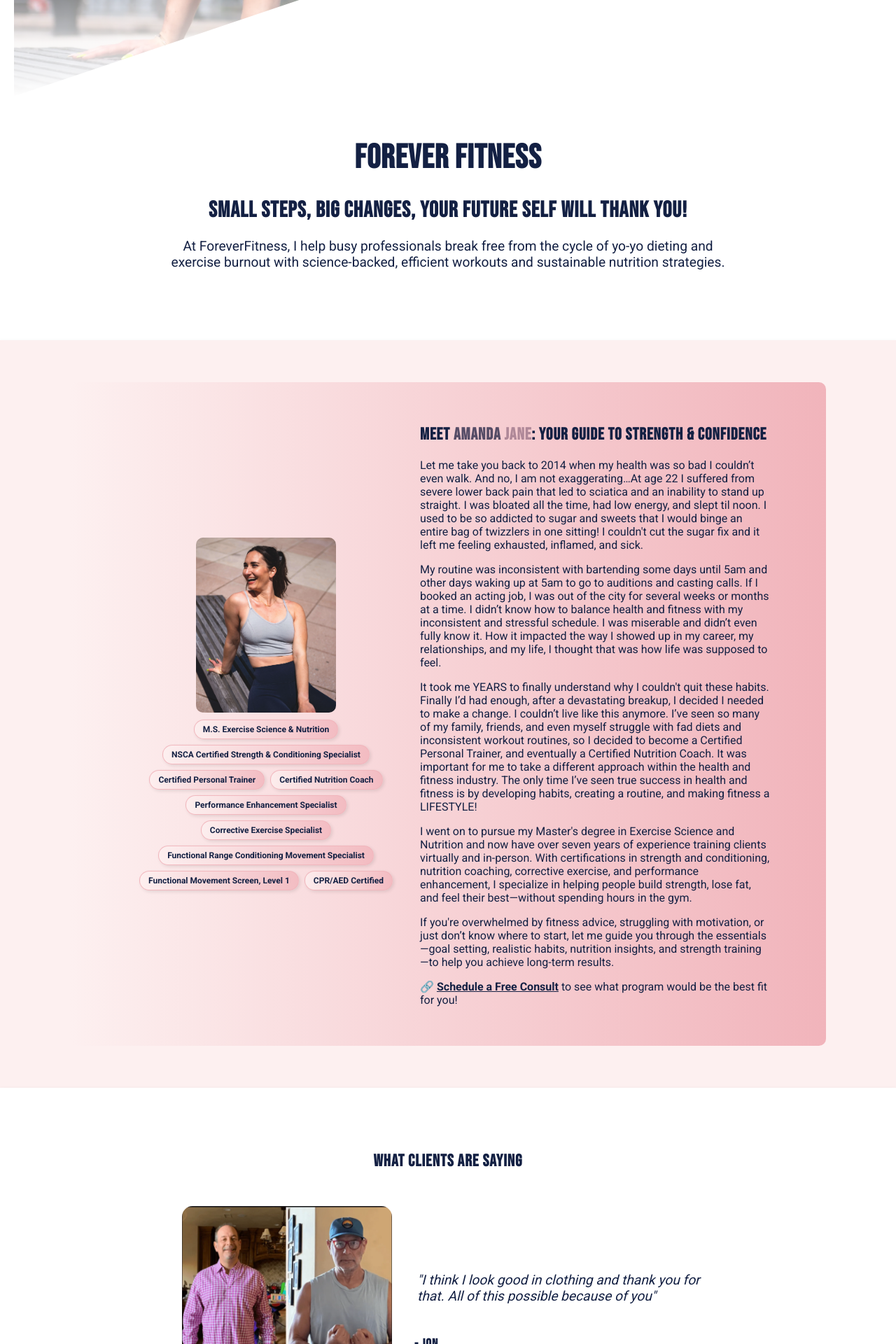
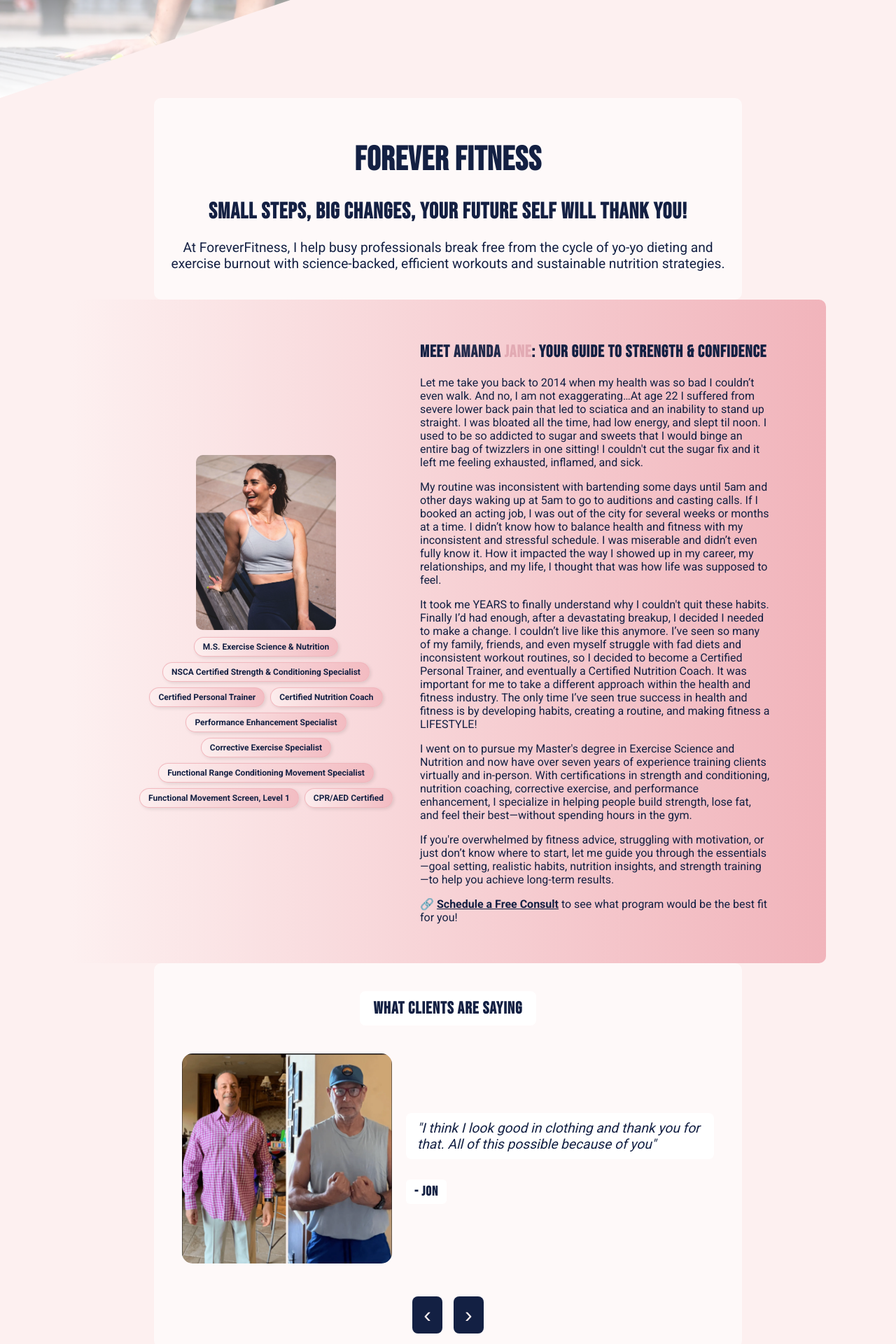
Before and after one commit to Barefootjiggy/TAJ-F, a React (Create React App) app: page / in a window 1280 px wide. Shown: the part 680-2600 px from the top of the page at 70% size. Built offline with nearby package versions, Linux system fonts and the light colour scheme; no server answers.

Commit message:
Framer-motion removal for just css to lighten load Removal of Testimonials page as Carousel does the same thing Logo-spacer add to create room for logo to show above hero section on load

```diff
--- a/src/components/FadeSection/FadeSection.css
+++ b/src/components/FadeSection/FadeSection.css
@@ -1,5 +1,39 @@
 .section {
-padding: 50px 20px;
-max-width: 1200px;
-margin: 0 auto;
+  padding: 60px 20px;
+  max-width: 1200px;
+  margin: 0 auto;
+  box-shadow: 0 1px 6px rgba(0, 0, 0, 0.05);
+  position: relative;
 }
+
+/* Alternating backgrounds */
+.section:nth-of-type(even) {
+  background-color: #fdf0f0;
+}
+
+.section:nth-of-type(odd) {
+  background-color: #ffffff;
+}
+
+@media (max-width: 768px) {
+  .section {
+    padding: 40px 16px;
+  }
+}
+
+@keyframes fadeInUp {
+  from {
+    opacity: 0;
+    transform: translateY(40px);
+  }
+  to {
+    opacity: 1;
+    transform: translateY(0);
+  }
+}
+
+.fade-in-section {
+  opacity: 0;
+  animation: fadeInUp 1s ease-out forwards;
+  z-index: 1;
+}
--- a/src/components/FadeSection/FadeSection.tsx
+++ b/src/components/FadeSection/FadeSection.tsx
@@ -1,37 +1,47 @@
-import React, { forwardRef } from 'react';
-import { motion } from 'framer-motion';
+import React, { forwardRef, useRef, useState, useEffect } from 'react';
 
 interface SectionProps {
   id: string;
   children: React.ReactNode;
 }
 
-// Define animation variants
-const fadeInVariant = {
-  hidden: { opacity: 0, y: 40 },
-  visible: {
-    opacity: 1,
-    y: 0,
-    transition: {
-      duration: 1,
-      ease: 'easeOut',
-    },
-  },
-};
+const Section = forwardRef<HTMLElement, SectionProps>(({ id, children }, ref) => {
+  const localRef = useRef<HTMLElement | null>(null);
+  const [isVisible, setIsVisible] = useState(id === 'home'); // Make hero section visible immediately
 
-const Section = forwardRef<HTMLElement, SectionProps>(({ id, children }, ref) => {
+  useEffect(() => {
+    if (id === 'home') return;
+
+    const element = (ref as React.RefObject<HTMLElement>)?.current || localRef.current;
+    if (!element) return;
+
+    const observer = new IntersectionObserver(
+      ([entry]) => {
+        if (entry.isIntersecting) {
+          setIsVisible(true);
+        }
+      },
+      { threshold: 0.2 }
+    );
+
+    observer.observe(element);
+    return () => observer.unobserve(element);
+  }, [ref, id]);
+
+  const sectionClass = `section${id !== 'home' && isVisible ? ' fade-in-section' : ''}`;
+
   return (
-    <motion.section
+    <section
       id={id}
-      ref={ref}
-      className="section"
-      initial="hidden"
-      whileInView="visible"
-      viewport={{ once: true, amount: 0.2 }}
-      variants={fadeInVariant}
+      ref={(node) => {
+        localRef.current = node;
+        if (typeof ref === 'function') ref(node);
+        else if (ref) (ref as React.MutableRefObject<HTMLElement | null>).current = node;
+      }}
+      className={sectionClass}
     >
       {children}
-    </motion.section>
+    </section>
   );
 });
 
--- a/src/components/LogoBanner/LogoBanner.css
+++ b/src/components/LogoBanner/LogoBanner.css
@@ -7,7 +7,7 @@
   flex-direction: column;
   align-items: center;
   justify-content: center;
-  height: auto;
+  height: 100px;
   box-shadow: none !important;
   border-bottom: none;
   animation: fadeInDown 1s ease-out;
--- a/src/components/TestimonialCarousel/TestimonialCarousel.tsx
+++ b/src/components/TestimonialCarousel/TestimonialCarousel.tsx
@@ -1,6 +1,5 @@
 import { useCallback, useEffect, useState } from 'react';
 import useEmblaCarousel from 'embla-carousel-react';
-import { motion } from 'framer-motion';
 import './TestimonialCarousel.css';
 
 const testimonials = [
@@ -35,15 +34,8 @@
   }, [emblaApi, onSelect]);
 
   return (
-    <motion.div
-      className="testimonial-container"
-      initial={{ opacity: 0, y: 30 }}
-      whileInView={{ opacity: 1, y: 0 }}
-      transition={{ duration: 1.2, delay: 0.2, ease: 'easeOut' }}
-      viewport={{ once: true, amount: 0.3 }}
-    >
+    <div className="container fade-in">
       <h2 className="testimonial-title">What Clients Are Saying</h2>
-
       <div className="embla" ref={emblaRef}>
         <div className="embla__container">
           {testimonials.map((testimonial, index) => (
@@ -81,7 +73,7 @@
           ›
         </button>
       </div>
-    </motion.div>
+    </div>
   );
 };
 
--- a/src/pages/Home/Home.css
+++ b/src/pages/Home/Home.css
@@ -1,3 +1,7 @@
+.logo-spacer {
+  height: 100px;
+}
+
 /* HERO SECTION */
 .hero-section {
   display: flex;
@@ -8,7 +12,6 @@
   aspect-ratio: 16 / 9;
   overflow: hidden;
   clip-path: polygon(0 0, 100% 0, 100% 80%, 50% 70%, 0 100%);
-  margin-top: 60px;
 }
 
 /* Replaces CSS background with semantic <img> */
@@ -50,6 +53,45 @@
   white-space: nowrap;
   overflow: hidden;
   text-align: center;
+}
+
+
+/* CONTAINER SECTION */
+.container {
+  text-align: center;
+  max-width: 800px;
+  margin: 0 auto;
+  position: relative;
+  z-index: 3;
+  background: rgba(255, 255, 255, 0.6);
+  padding: 20px;
+  border-radius: 10px;
+}
+
+.title {
+  font-size: 3em;
+  font-weight: bold;
+  margin-bottom: 20px;
+}
+
+.subtitle {
+  font-size: 2em;
+  font-weight: bold;
+  margin-bottom: 20px;
+}
+
+.description {
+  font-size: 1.2em;
+  margin-bottom: 20px;
+}
+
+.visually-hidden {
+  position: absolute !important;
+  height: 1px;
+  width: 1px;
+  overflow: hidden;
+  clip: rect(1px, 1px, 1px, 1px);
+  white-space: nowrap;
 }
 
 /* Updated Responsive Tweaks */
@@ -98,41 +140,18 @@
   }
 }
 
-
-/* CONTAINER SECTION */
-.container {
-  text-align: center;
-  max-width: 800px;
-  margin: 0 auto;
-  position: relative;
-  z-index: 3;
-  background: rgba(255, 255, 255, 0.6);
-  padding: 20px;
-  border-radius: 10px;
+@keyframes fadeInUp {
+  0% {
+    opacity: 0;
+    transform: translateY(30px);
+  }
+  100% {
+    opacity: 1;
+    transform: translateY(0);
+  }
 }
 
-.title {
-  font-size: 3em;
-  font-weight: bold;
-  margin-bottom: 20px;
+.fade-in {
+  opacity: 0;
+  animation: fadeInUp 1.2s ease-out 0.3s forwards;
 }
-
-.subtitle {
-  font-size: 2em;
-  font-weight: bold;
-  margin-bottom: 20px;
-}
-
-.description {
-  font-size: 1.2em;
-  margin-bottom: 20px;
-}
-
-.visually-hidden {
-  position: absolute !important;
-  height: 1px;
-  width: 1px;
-  overflow: hidden;
-  clip: rect(1px, 1px, 1px, 1px);
-  white-space: nowrap;
-}
--- a/src/pages/Home/Home.tsx
+++ b/src/pages/Home/Home.tsx
@@ -1,6 +1,5 @@
 import TypeWriter from "../../components/TypeWriter/TypeWriter";
 import "./Home.css";
-import { motion } from 'framer-motion';
 import { useEffect, useRef } from 'react';
 
 const Home: React.FC = () => {
@@ -14,6 +13,7 @@
 
   return (
     <>
+  <div className="logo-spacer" aria-hidden="true" />
 <section className="hero-section" aria-label="Hero banner">
   <h1 className="visually-hidden">Forever Fitness – Online Training with Amanda Jane</h1>
   <img
@@ -31,20 +31,15 @@
   </div>
 </section>
 
+
       <main>
-  <motion.div
-    className="container"
-    initial={{ opacity: 0, y: 30 }}
-    whileInView={{ opacity: 1, y: 0 }}
-    transition={{ duration: 1.2, delay: 0.3, ease: 'easeOut' }}
-    viewport={{ once: true, amount: 0.3 }}
-  >
+  <div className="container fade-in">
     <h1 className="title">Forever Fitness</h1>
     <h2 className="subtitle">Small Steps, Big Changes, Your Future Self Will Thank You!</h2>
     <p className="description">
       At ForeverFitness, I help busy professionals break free from the cycle of yo-yo dieting and exercise burnout with science-backed, efficient workouts and sustainable nutrition strategies.
     </p>
-  </motion.div>
+  </div>
 </main>
     </>
   );
--- a/src/pages/SinglePage/SinglePage.css
+++ b/src/pages/SinglePage/SinglePage.css
@@ -9,24 +9,3 @@
 html {
   scroll-behavior: smooth;
 }
-
-/* Ensure each Section has consistent spacing */
-.section {
-  padding: 60px 20px;
-  box-shadow: 0 1px 6px rgba(0, 0, 0, 0.05);
-}
-
-/* Optional: Add background fallback for contrast between sections */
-.section:nth-of-type(even) {
-  background-color: #fdf0f0;
-}
-
-.section:nth-of-type(odd) {
-  background-color: #ffffff;
-}
-
-@media (max-width: 768px) {
-  .section {
-    padding: 40px 16px;
-  }
-}
--- a/src/pages/SinglePage/SinglePage.tsx
+++ b/src/pages/SinglePage/SinglePage.tsx
@@ -1,4 +1,4 @@
-import React, {lazy, Suspense, useState, useEffect} from "react";
+import React, { lazy, Suspense, useState, useEffect } from "react";
 import Home from "../Home/Home";
 import Section from "../../components/FadeSection/FadeSection";
 import { useInView } from "react-intersection-observer";
@@ -7,13 +7,13 @@
 
 const About = lazy(() => import("../About/About"));
 const Footer = lazy(() => import("../../components/Footer/Footer"));
-const Testimonials = lazy(() => import('../Testimonials.tsx/Testimonials'));
+const TestimonialCarousel = lazy(() => import("../../components/TestimonialCarousel/TestimonialCarousel"));
 
 const SinglePage: React.FC = () => {
   const [shouldLoadTestimonials, setShouldLoadTestimonials] = useState(false);
 
   const { ref: testimonialRef, inView } = useInView({
-    threshold: 0.9, // adjust how early to trigger
+    threshold: 0.9,
     triggerOnce: true,
   });
 
@@ -23,24 +23,26 @@
     }
   }, [inView]);
 
-
   return (
     <div>
       <Section id="home">
         <Home />
       </Section>
+
       <Section id="about">
         <Suspense fallback={null}>
           <About />
         </Suspense>
       </Section>
+
       <Section id="testimonials" ref={testimonialRef}>
         {shouldLoadTestimonials && (
           <Suspense fallback={null}>
-      <Testimonials />
+            <TestimonialCarousel /> {/* ✅ now using directly */}
           </Suspense>
         )}
       </Section>
+
       <Section id="footer">
         <Suspense fallback={null}>
           <Footer />
--- a/src/pages/Testimonials.tsx/Testimonials.tsx
+++ /dev/null
@@ -1,14 +0,0 @@
-import React, { lazy, Suspense } from 'react';
-const TestimonialCarousel = lazy(() => import('../../components/TestimonialCarousel/TestimonialCarousel'));
-
-const Testimonials: React.FC = () => {
-  return (
-    <Suspense fallback={<div>
-      Loading testimonials...
-      </div>}>
-      <TestimonialCarousel />
-    </Suspense>
-  );
-};
-
-export default Testimonials;
```
Also changed, not shown: 1 other file (tests, documents, lock files or other folders). Lines whose indentation alone changed are shown as unchanged.
